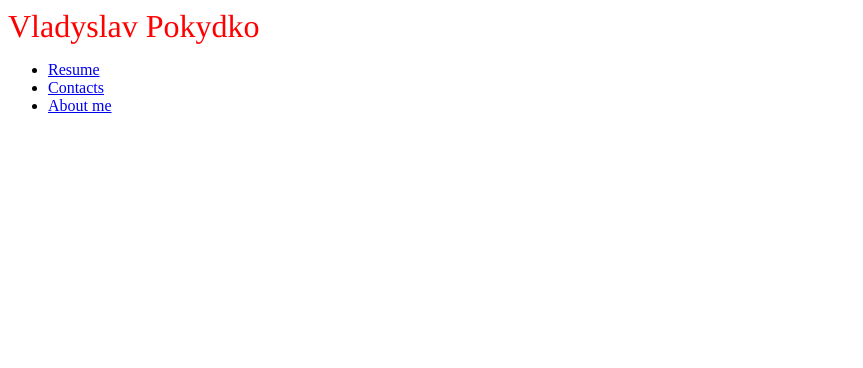
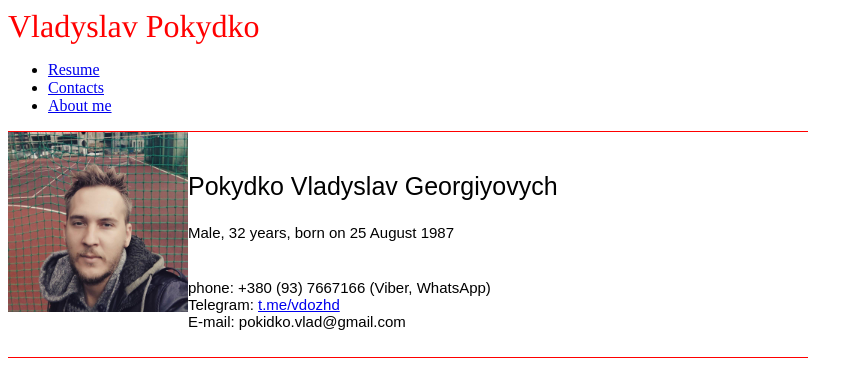
Before and after one commit to vdozhd/MyCV, a plain HTML site: page index.html in a window 1280 px wide. Shown: the whole page, without its empty margins (0-863 px from the left). Drawn offline with Linux system fonts and the light colour scheme.

Commit message:
added first block with photo

```diff
--- a/index.html
+++ b/index.html
@@ -7,7 +7,7 @@
     <link rel="stylesheet" href="styles.css">
 </head>
 <body>
-    <header>
+        <header>
         <div id="impression">Vladyslav Pokydko</div>
         <div><nav>
             <ul>
@@ -18,6 +18,18 @@
         </nav>
         </div>
     </header>
+    <section id="inform">
+        <article>
+            <img src="img/ava.jpg" alt="Pokydko Vladyslav" height="180px" align=left>
+            <div class="info">
+                <div class="info-namesurname">Pokydko Vladyslav Georgiyovych</div><br>
+                <div class="info-status">Male, 32 years, born on 25 August 1987</div><br>
+                <div class="info-contacts"><p>phone: +380 (93) 7667166 (Viber, WhatsApp)<br>
+                Telegram: <a href="t.me/vdozhd">t.me/vdozhd</a><br>
+                E-mail: pokidko.vlad@gmail.com</p></div>
+            </div>
+        </article>
+    </section>
     <section>
     </section>
 </body>
--- a/styles.css
+++ b/styles.css
@@ -1,3 +1,32 @@
+#inform {
+    display: table;
+    border-bottom: 1px solid red;
+    border-top: 1px solid red;
+}
+.info {
+    display: table;
+    font-size: 20px;
+    font-family: Arial;
+    margin: 40px 0 12px;
+	max-width: 620px;
+	width: 960px;
+	float: left;
+}
+
+.info-namesurname {
+    display: table;
+    text-align: left;
+    font-size: 25px;
+    font-family: Arial;
+}
+.info-status {display: table;
+    text-align: left;
+    font-size: 15px;
+    font-family: Arial;}
+.info-contacts {display: table;
+    text-align: left;
+    font-size: 15px;
+    font-family: Arial;}
 #impression {
     font-size: 32px;
     font-family: Times;
```
Also changed, not shown: img/ava.jpg (added).
